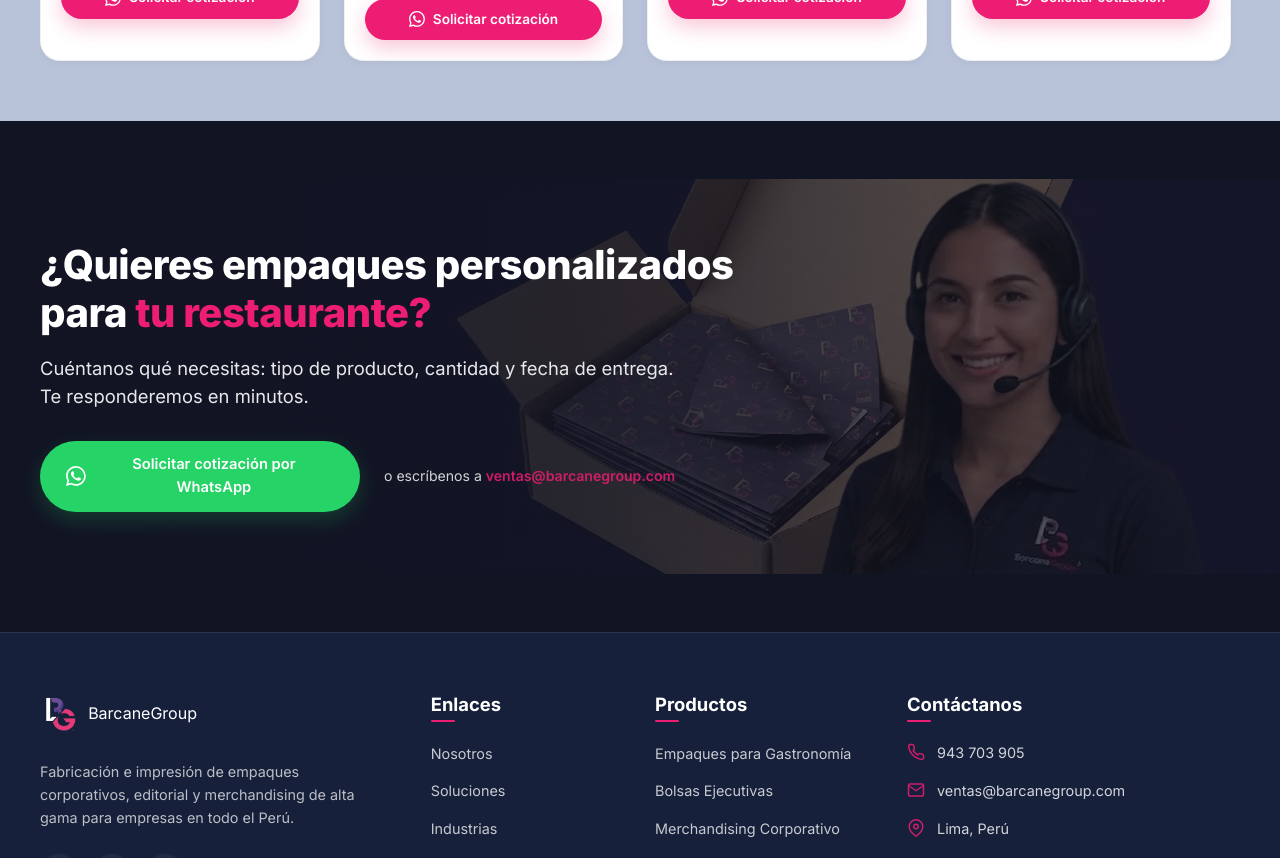
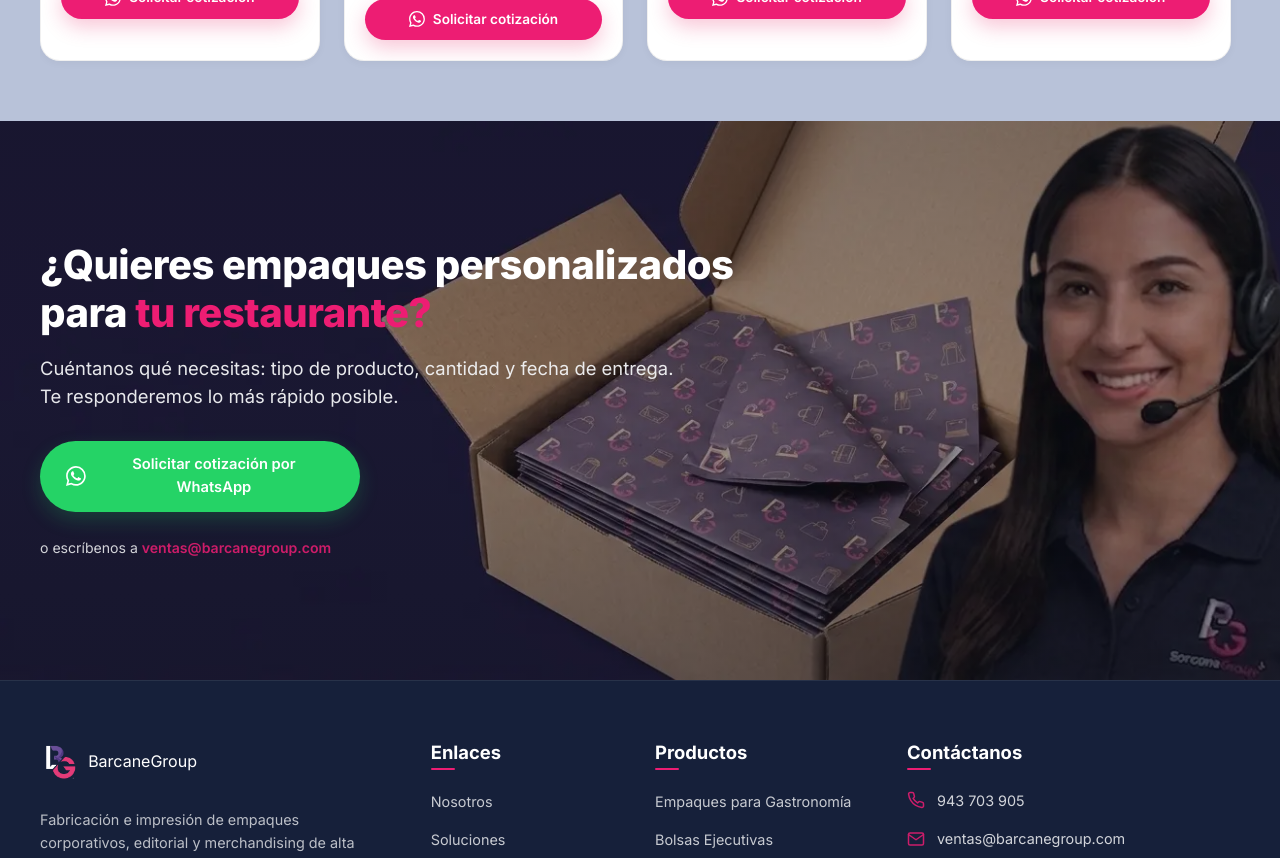
Before and after one commit to Madcz12/BarcaneGroup, a React (Vite) app: page / in a window 1280 px wide. Shown: the part 3400-4258 px from the top of the page. Built offline with nearby package versions, Linux system fonts and the light colour scheme.

Commit message:
fix: copy and dimensiones on ProcessCTA Component modified

```diff
--- a/src/components/ProcessAndCTA/ProcessAndCTA.css
+++ b/src/components/ProcessAndCTA/ProcessAndCTA.css
@@ -21,12 +21,12 @@
 .process-bg-image {
   width: 100%;
   height: 100%;
-  background-size: contain;
+  background-size: cover;
   background-position: center center;
   background-repeat: no-repeat;
 }
 
-/* Gradient overlay — dark enough for white text legibility */
+/* Gradient overlay — lightened so background image is more visible */
 .process-bg-overlay {
   position: absolute;
   top: 0;
@@ -37,9 +37,9 @@
   background-image:
     linear-gradient(
       to bottom,
-      rgba(17, 20, 34, 0.92) 0%,
-      rgba(17, 20, 34, 0.88) 50%,
-      rgba(17, 20, 34, 0.94) 100%
+      rgba(17, 20, 34, 0.55) 0%,
+      rgba(17, 20, 34, 0.45) 50%,
+      rgba(17, 20, 34, 0.60) 100%
     );
   pointer-events: none;
 }
@@ -140,22 +140,21 @@
     padding-bottom: 100px;
   }
 
-  /* Desktop/Tablet overlay: suave degradado de izquierda a derecha para legibilidad */
+  /* Desktop/Tablet overlay: lighter gradient, centered image so gradient is more uniform */
   .process-bg-overlay {
     background-image:
       linear-gradient(
-        to right,
-        rgba(17, 20, 34, 0.94) 0%,
-        rgba(17, 20, 34, 0.88) 45%,
-        rgba(17, 20, 34, 0.70) 75%,
-        rgba(17, 20, 34, 0.75) 100%
+        to bottom,
+        rgba(17, 20, 34, 0.50) 0%,
+        rgba(17, 20, 34, 0.40) 50%,
+        rgba(17, 20, 34, 0.55) 100%
       );
   }
 
-  /* La imagen se muestra completa con contain; centrada para que la figura principal quede bien encuadrada */
+  /* La imagen cubre todo el contenedor; centrada para mantener el foco */
   .process-bg-image {
-    background-size: contain;
-    background-position: right center;
+    background-size: cover;
+    background-position: center center;
   }
 
   .process-main-heading {
@@ -188,9 +187,9 @@
     padding-bottom: 120px;
   }
 
-  /* En desktop la imagen se muestra completa, centrada a la derecha para enfocar a la trabajadora */
+  /* En desktop la imagen cubre todo el contenedor, centrada */
   .process-bg-image {
-    background-size: contain;
-    background-position: right center;
+    background-size: cover;
+    background-position: center center;
   }
 }
--- a/src/components/ProcessAndCTA/ProcessAndCTA.jsx
+++ b/src/components/ProcessAndCTA/ProcessAndCTA.jsx
@@ -16,7 +16,6 @@ export default function ProcessAndCTA() {
 
       {/* Foreground content */}
       <div className="container process-cta-grid process-cta-content">
-
         {/* Process Flow / Text Content */}
         <div className="process-side">
           <h2 className="process-main-heading">
@@ -25,7 +24,8 @@ export default function ProcessAndCTA() {
           </h2>
 
           <p className="process-main-desc">
-            Cuéntanos qué necesitas: tipo de producto, cantidad y fecha de entrega. Te responderemos en minutos.
+            Cuéntanos qué necesitas: tipo de producto, cantidad y fecha de
+            entrega. Te responderemos lo más rápido posible.
           </p>
 
           {/* Inline Action Elements: WhatsApp & Email Contact */}
@@ -39,12 +39,13 @@ export default function ProcessAndCTA() {
               <WhatsAppIcon size={20} />
               Solicitar cotización por WhatsApp
             </a>
-            <div className="process-email">
-              o escríbenos a <a href="mailto:ventas@barcanegroup.com">ventas@barcanegroup.com</a>
-            </div>
+          </div>
+          <br />
+          <div className="process-email">
+            o escríbenos a{" "}
+            <a href="mailto:ventas@barcanegroup.com">ventas@barcanegroup.com</a>
           </div>
         </div>
-
       </div>
     </section>
   );
```
